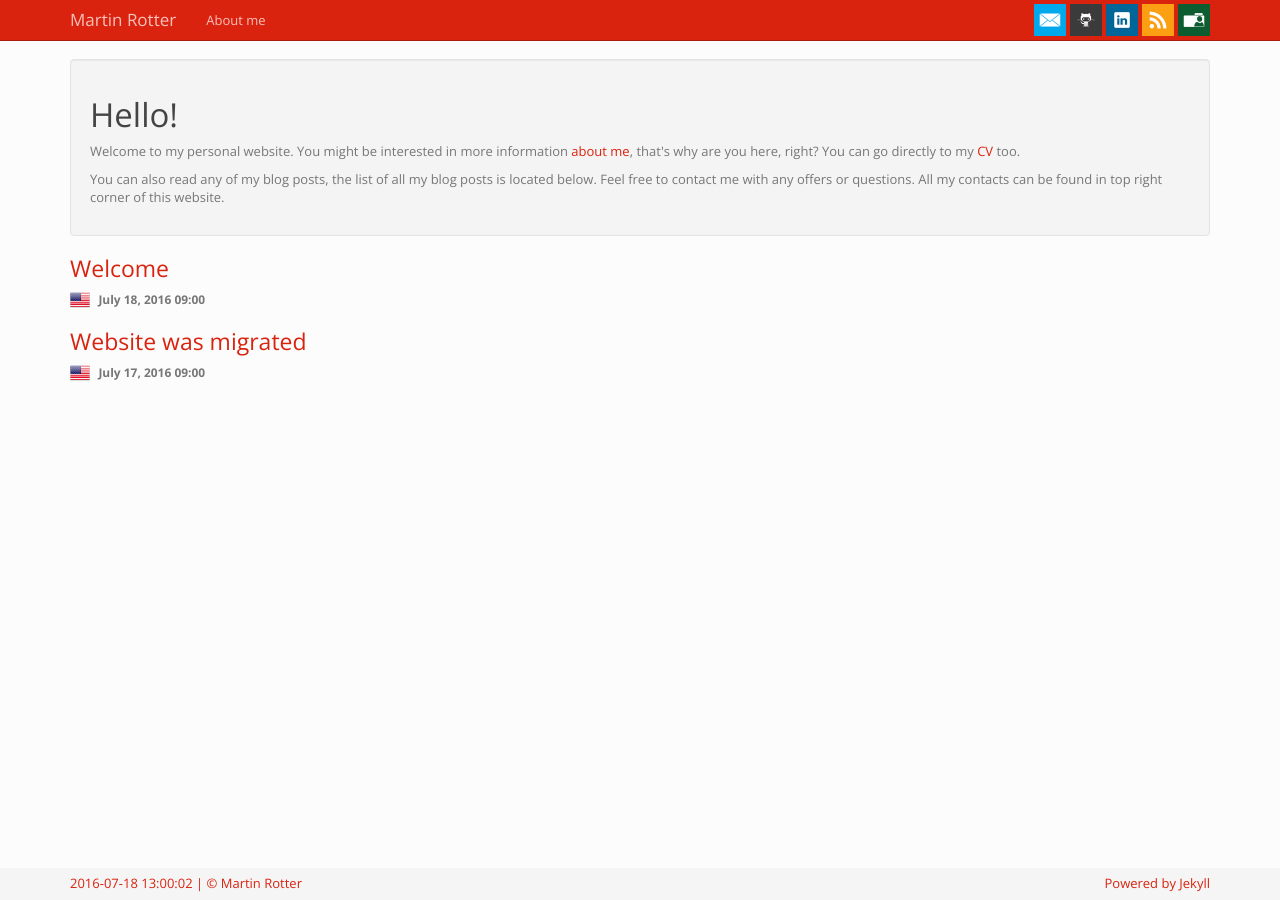
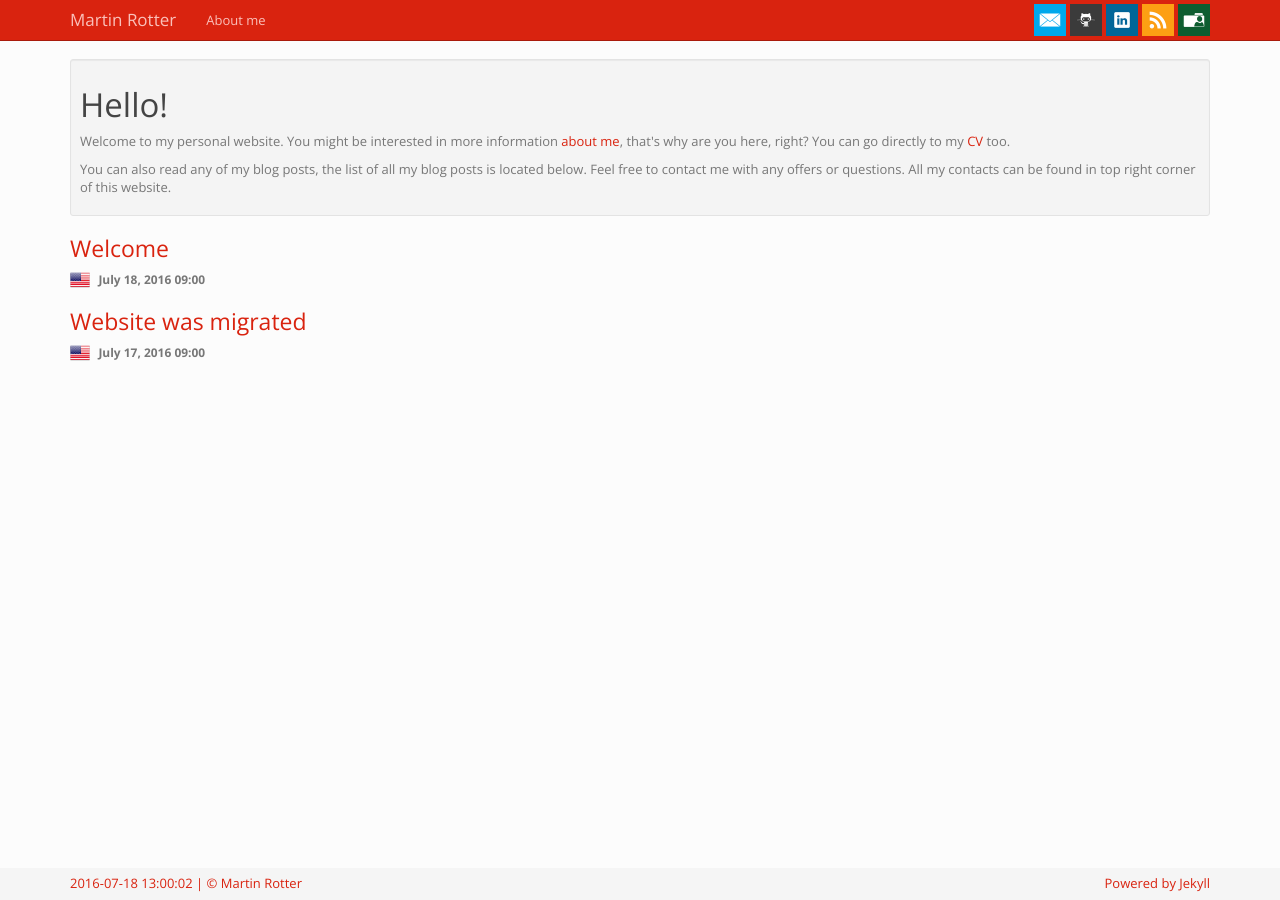
Before and after one commit to martinrotter/martinrotter.github.io, a Jekyll site: the page built from index.html, in a window 1280 px wide. Built offline with Jekyll 4.4.1, drawn with Linux system fonts in a browser that asks for light colours.

Commit message:
Try well.

```diff
--- a/_layouts/home.html
+++ b/_layouts/home.html
@@ -2,7 +2,7 @@
 layout: default
 ---
 
-<div class="well">
+<div class="well well-sm">
   {{ content }}
 </div>
 
```
